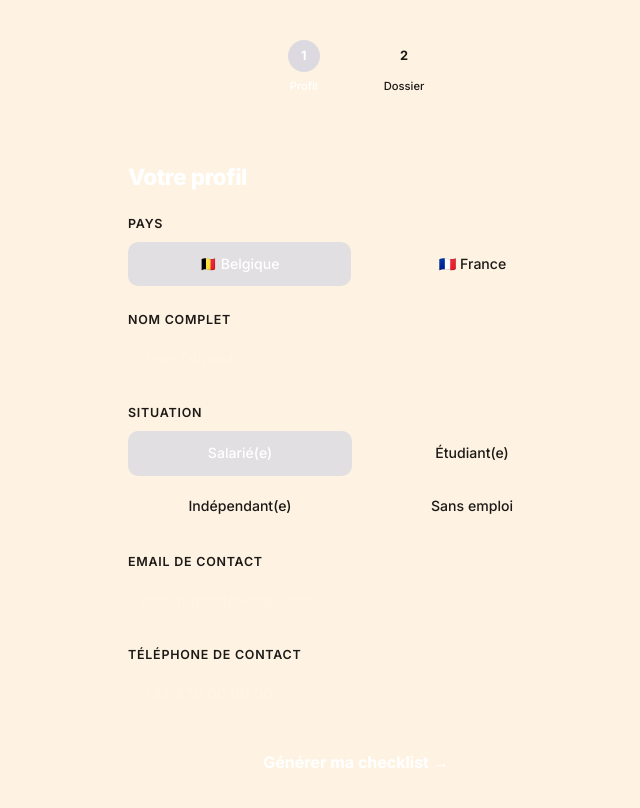
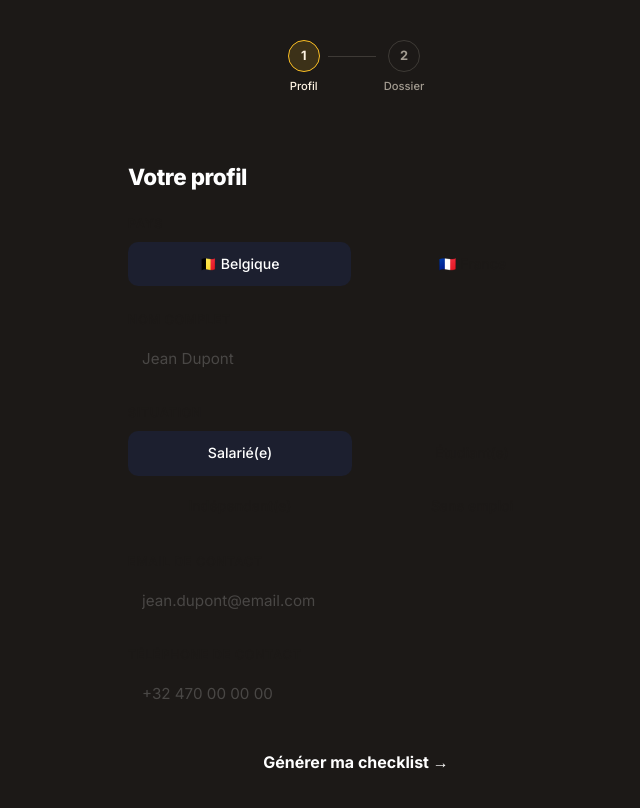
Before and after one commit to LoicDupong/locataire-pro, a Next.js app: page /start in a window 1280 px wide. Shown: the top 808 px of the page, without its empty margins (284-924 px from the left). Built offline with nearby package versions, Linux system fonts and the light colour scheme.

Commit message:
feat: apply design system to app flow stepper pages

```diff
--- a/app/dossier/page.module.scss
+++ b/app/dossier/page.module.scss
@@ -1,13 +1,12 @@
 .main {
   min-height: 100vh;
-  background: var(--app-bg);
+  background: var(--ink);
   display: flex;
   flex-direction: column;
   align-items: center;
   padding: 40px 16px 80px;
 }
 
-/* Stepper — identical structure to /start but step 2 active */
 .stepper {
   display: flex;
   align-items: center;
@@ -26,47 +25,46 @@
   width: 32px;
   height: 32px;
   border-radius: 50%;
-  border: 1.5px solid var(--app-border);
-  background: var(--app-surface);
+  border: 1.5px solid var(--cream-15);
+  background: transparent;
   display: flex;
   align-items: center;
   justify-content: center;
   font-size: 0.8rem;
   font-weight: 700;
-  color: var(--app-muted);
+  color: var(--cream-60);
 }
 
 .stepLabel {
   font-size: 0.7rem;
-  color: var(--app-muted);
+  color: var(--cream-60);
   font-weight: 500;
 }
 
 .stepActive .stepCircle {
-  border-color: var(--primary);
-  background: rgba(29, 78, 216, 0.15);
-  color: #fff;
+  border-color: var(--sun);
+  background: rgba(251, 191, 36, 0.15);
+  color: var(--cream);
 }
 
 .stepActive .stepLabel {
-  color: #fff;
+  color: var(--cream);
 }
 
 .stepDone .stepCircle {
-  border-color: var(--success-border);
-  background: var(--success-dim);
-  color: var(--success);
+  border-color: var(--sun);
+  background: rgba(251, 191, 36, 0.15);
+  color: var(--sun);
 }
 
 .stepLine {
   width: 48px;
   height: 1px;
-  background: var(--app-border);
+  background: var(--cream-15);
   margin: 0 8px;
   margin-bottom: 22px;
 }
 
-/* Page content */
 .content {
   width: 100%;
   max-width: 640px;
@@ -91,7 +89,7 @@
 .title {
   font-size: 1.5rem;
   font-weight: 800;
-  color: #fff;
+  color: var(--cream);
   letter-spacing: -0.02em;
 }
 
@@ -99,12 +97,12 @@
   display: inline-flex;
   align-items: center;
   gap: 6px;
-  background: var(--app-surface);
-  border: 1px solid var(--app-border);
+  background: var(--cream-15);
+  border: 1px solid var(--cream-15);
   border-radius: 100px;
   padding: 3px 10px;
   font-size: 0.75rem;
-  color: var(--app-muted);
+  color: var(--cream-60);
   font-weight: 500;
   width: fit-content;
 }
@@ -112,16 +110,16 @@
 .restart {
   padding: 7px 14px;
   background: transparent;
-  border: 1px solid var(--app-border);
+  border: 1px solid var(--cream-15);
   border-radius: 8px;
   font-size: 0.8rem;
-  color: var(--app-muted);
+  color: var(--cream-60);
   flex-shrink: 0;
   transition: border-color 0.15s, color 0.15s;
 
   &:hover {
-    border-color: rgba(255, 255, 255, 0.2);
-    color: rgba(255, 255, 255, 0.6);
+    border-color: var(--cream-60);
+    color: var(--cream);
   }
 }
 
@@ -132,7 +130,7 @@
 
   p {
     font-size: 0.75rem;
-    color: var(--app-muted);
+    color: var(--cream-60);
     line-height: 1.5;
   }
 }
--- a/app/start/page.module.scss
+++ b/app/start/page.module.scss
@@ -1,6 +1,6 @@
 .main {
   min-height: 100vh;
-  background: var(--app-bg);
+  background: var(--ink);
   display: flex;
   flex-direction: column;
   align-items: center;
@@ -25,36 +25,36 @@
   width: 32px;
   height: 32px;
   border-radius: 50%;
-  border: 1.5px solid var(--app-border);
-  background: var(--app-surface);
+  border: 1.5px solid var(--cream-15);
+  background: transparent;
   display: flex;
   align-items: center;
   justify-content: center;
   font-size: 0.8rem;
   font-weight: 700;
-  color: var(--app-muted);
+  color: var(--cream-60);
 }
 
 .stepLabel {
   font-size: 0.7rem;
-  color: var(--app-muted);
+  color: var(--cream-60);
   font-weight: 500;
 }
 
 .stepActive .stepCircle {
-  border-color: var(--primary);
-  background: rgba(29, 78, 216, 0.15);
-  color: #fff;
+  border-color: var(--sun);
+  background: rgba(251, 191, 36, 0.15);
+  color: var(--cream);
 }
 
 .stepActive .stepLabel {
-  color: #fff;
+  color: var(--cream);
 }
 
 .stepLine {
   width: 48px;
   height: 1px;
-  background: var(--app-border);
+  background: var(--cream-15);
   margin: 0 8px;
   margin-bottom: 22px;
 }
```
